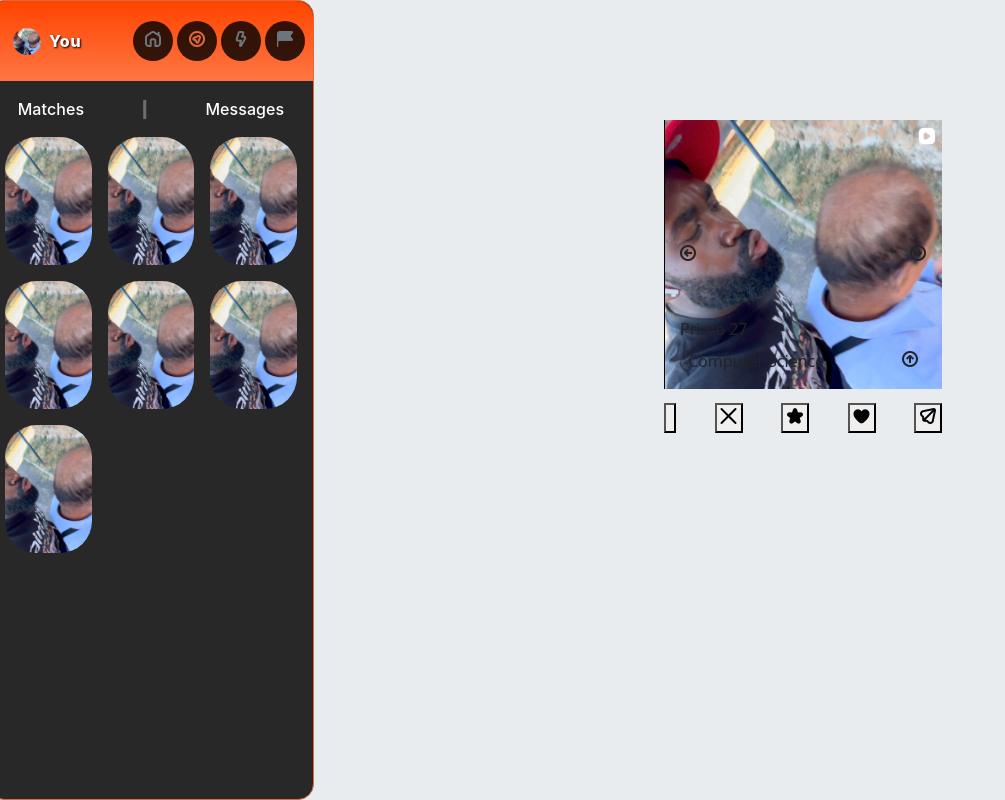
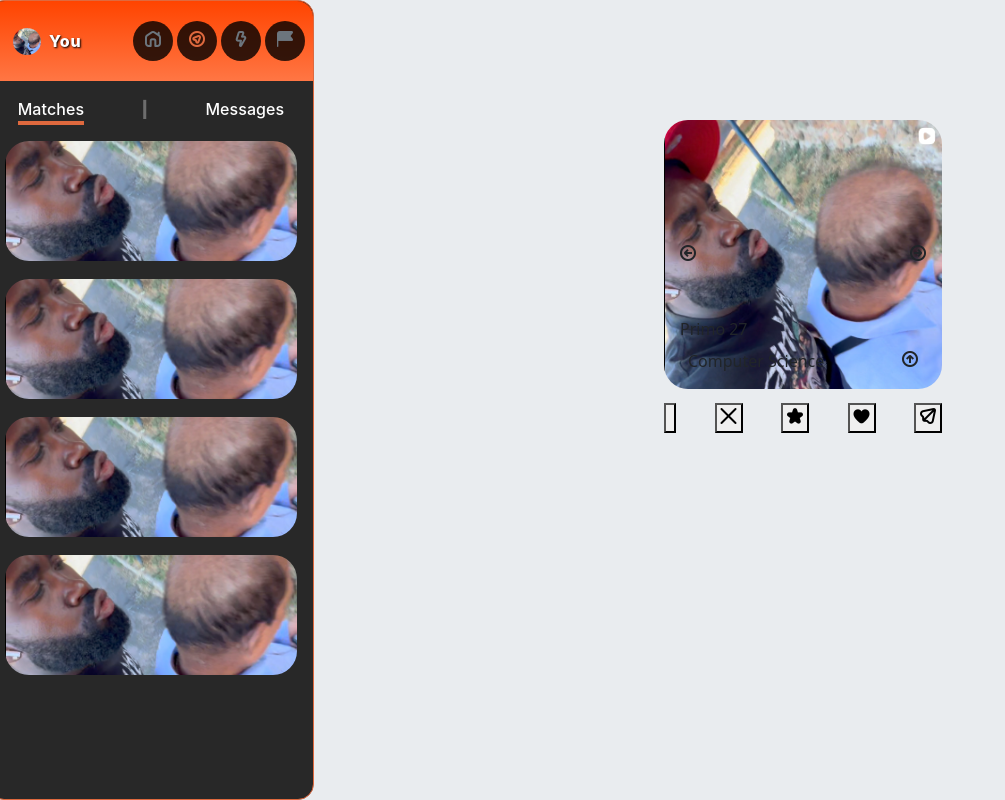
Before and after one commit to mdavide26/AlmaMatch, a PHP site: page /explorer/index.php in a window 1280 px wide. Shown: the whole page, without its empty margins (0-1005 px from the left). Run offline with PHP 8.4, Linux system fonts and the light colour scheme; the visitor is signed in with stand-in values (Sample User, id 1); data that the repository does not hold is empty; some libraries are stand-ins or nearby versions; some web fonts are replaced.

Commit message:
minor fixes

```diff
--- a/css/matches.css
+++ b/css/matches.css
@@ -1,15 +1,17 @@
-.matches-container img {
-    height: 10vw;
+.image-container img {
     object-fit: cover;
-    border-radius: 2rem;
+    border-radius: 1.5rem;
 }
 
-.image-container img {
-    width: 25vw;
+@media (max-width: 767px) {
+    .image-container img {
+        height: 25vw;
+    }
 }
 
-@media (max-width: 768px) {
-    .matches-container {
-        height: 17vh;
+@media (min-width: 768px) {
+    .image-container img {
+        height: 15vh;
+        width: 100%;
     }
 }
--- a/explorer/index.php
+++ b/explorer/index.php
@@ -1,10 +1,22 @@
 <?php
     require_once("../bootstrap.php");
 
-    $templateParams["name"] = "explorer.php";
-    $templateParams["title"] = "Explorer";
+    $mainDesktopPage = "../template/home.php";
+    $desktopSidePage = $_GET["page"] ?? "matches";
 
-    $mainDesktopPage = "../template/home.php";
+    if ($_SERVER["REQUEST_METHOD"] == "POST" && isset($_POST["email"]) && isset($_POST["password"])) {
+        // TODO: Implement authentication logic here
+        // For now, set the session user to a placeholder value
+        $_SESSION["email"] = $_POST["email"];
+    }
+
+    if (isset($_SESSION["email"])) {
+        $templateParams["name"] = "explorer.php";
+        $templateParams["title"] = "Explorer";
+    } else {
+        header("Location: ".PROJECT_DIR."auth/");
+        exit();
+    }
 
     require("../template/base.php");
 ?>
--- a/template/matches.php
+++ b/template/matches.php
@@ -1,40 +1,31 @@
-<div class="d-none d-md-flex row row-cols-1 row-cols-md-3 g-3 matches-container align-items-center">
-    <div class="col">
-        <img src="<?php echo PICTURES_DIR."Primo/1.png"; ?>" class="img-fluid" alt="That image contains a background picture of a sunset with purple and orange colors.">
+<div class="d-none d-md-flex row row-cols-md-2 row-cols-xl-3 matches-container align-items-center g-2">
+    <div class="image-container col justify-content-center d-flex">
+        <img src="<?php echo PICTURES_DIR."Primo/1.png"; ?>" alt="That image contains a background picture of a sunset with purple and orange colors.">
     </div>
-    <div class="col">
-        <img src="<?php echo PICTURES_DIR."Primo/1.png"; ?>" class="img-fluid" alt="That image contains a background picture of a sunset with purple and orange colors.">
+    <div class="image-container col justify-content-center d-flex">
+        <img src="<?php echo PICTURES_DIR."Primo/1.png"; ?>" alt="That image contains a background picture of a sunset with purple and orange colors.">
     </div>
-    <div class="col">
-        <img src="<?php echo PICTURES_DIR."Primo/1.png"; ?>" class="img-fluid" alt="That image contains a background picture of a sunset with purple and orange colors.">
+    <div class="image-container col justify-content-center d-flex">
+        <img src="<?php echo PICTURES_DIR."Primo/1.png"; ?>" alt="That image contains a background picture of a sunset with purple and orange colors.">
     </div>
-    <div class="col">
-        <img src="<?php echo PICTURES_DIR."Primo/1.png"; ?>" class="img-fluid" alt="That image contains a background picture of a sunset with purple and orange colors.">
-    </div>
-    <div class="col">
-        <img src="<?php echo PICTURES_DIR."Primo/1.png"; ?>" class="img-fluid" alt="That image contains a background picture of a sunset with purple and orange colors.">
-    </div>
-    <div class="col">
-        <img src="<?php echo PICTURES_DIR."Primo/1.png"; ?>" class="img-fluid" alt="That image contains a background picture of a sunset with purple and orange colors.">
-    </div>
-    <div class="col">
-        <img src="<?php echo PICTURES_DIR."Primo/1.png"; ?>" class="img-fluid" alt="That image contains a background picture of a sunset with purple and orange colors.">
+    <div class="image-container col justify-content-center d-flex">
+        <img src="<?php echo PICTURES_DIR."Primo/1.png"; ?>" alt="That image contains a background picture of a sunset with purple and orange colors.">
     </div>
 </div>
 
-<div class="d-md-none overflow-x-visible">
+<div class="d-md-none d-flex">
     <div class="matches-container d-flex flex-nowrap gap-3 py-2">
         <div class="image-container">
-            <img src="<?php echo PICTURES_DIR."Primo/1.png"; ?>" class="h-100" alt="That image contains a background picture of a sunset with purple and orange colors.">
+            <img src="<?php echo PICTURES_DIR."Primo/1.png"; ?>" alt="That image contains a background picture of a sunset with purple and orange colors.">
         </div>
         <div class="image-container">
-            <img src="<?php echo PICTURES_DIR."Primo/1.png"; ?>" class="h-100" alt="That image contains a background picture of a sunset with purple and orange colors.">
+            <img src="<?php echo PICTURES_DIR."Primo/1.png"; ?>" alt="That image contains a background picture of a sunset with purple and orange colors.">
         </div>
         <div class="image-container">
-            <img src="<?php echo PICTURES_DIR."Primo/1.png"; ?>" class="h-100" alt="That image contains a background picture of a sunset with purple and orange colors.">
+            <img src="<?php echo PICTURES_DIR."Primo/1.png"; ?>" alt="That image contains a background picture of a sunset with purple and orange colors.">
         </div>
         <div class="image-container">
-            <img src="<?php echo PICTURES_DIR."Primo/1.png"; ?>" class="h-100" alt="That image contains a background picture of a sunset with purple and orange colors.">
+            <img src="<?php echo PICTURES_DIR."Primo/1.png"; ?>" alt="That image contains a background picture of a sunset with purple and orange colors.">
         </div>
     </div>
 </div>
--- a/template/messages.php
+++ b/template/messages.php
@@ -5,8 +5,8 @@
 <div class="d-flex d-md-none">
     <header>
         <span>Matches</span>
-        <div class="overflow-x-visible d-flex flex-row px-2" role="sidebar-links">
-            <?php require("matches.php") ?>
+        <div class="overflow-x-auto px-2" role="sidebar-links">
+            <?php require("matches.php"); ?>
         </div>
     </header>
 </div>
```
